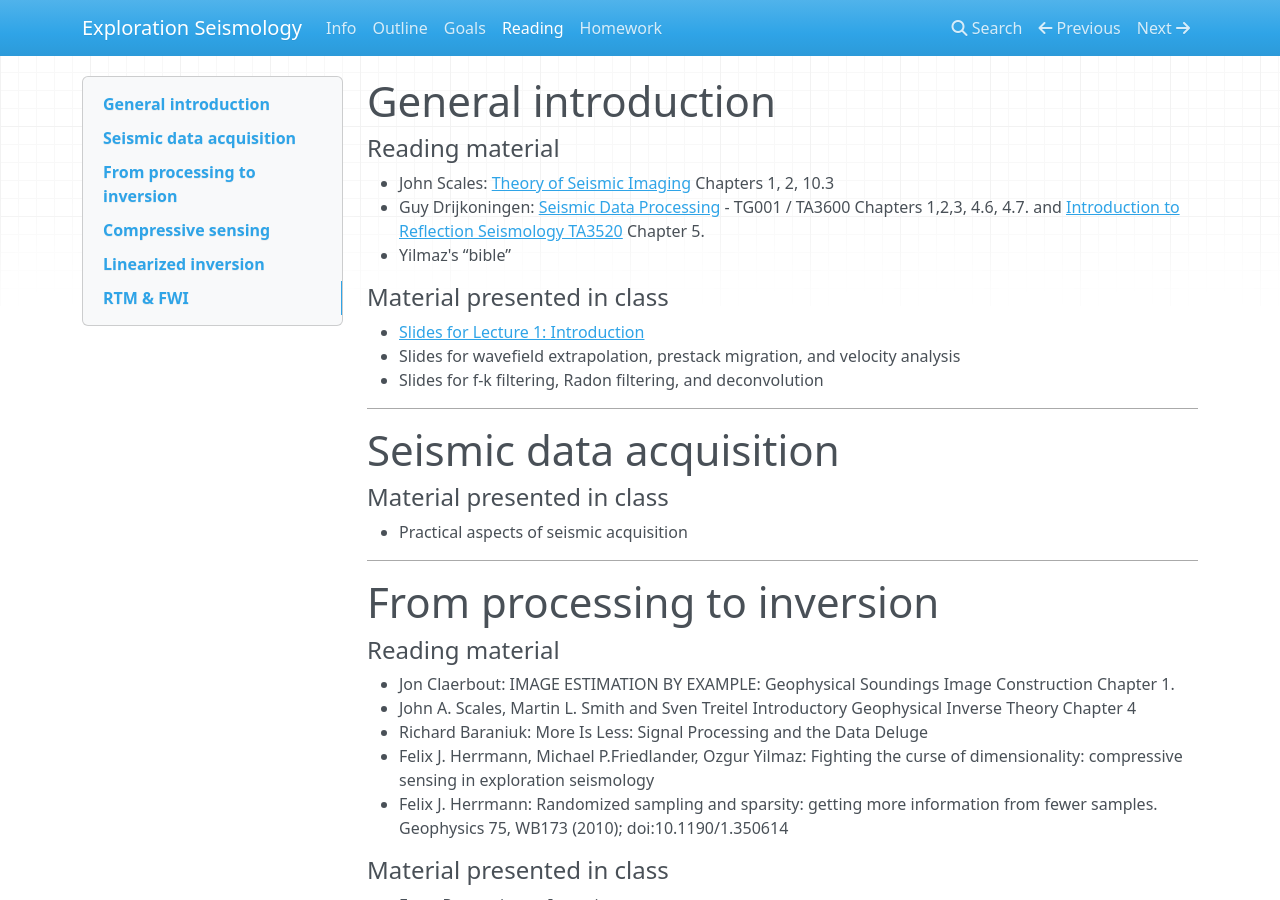
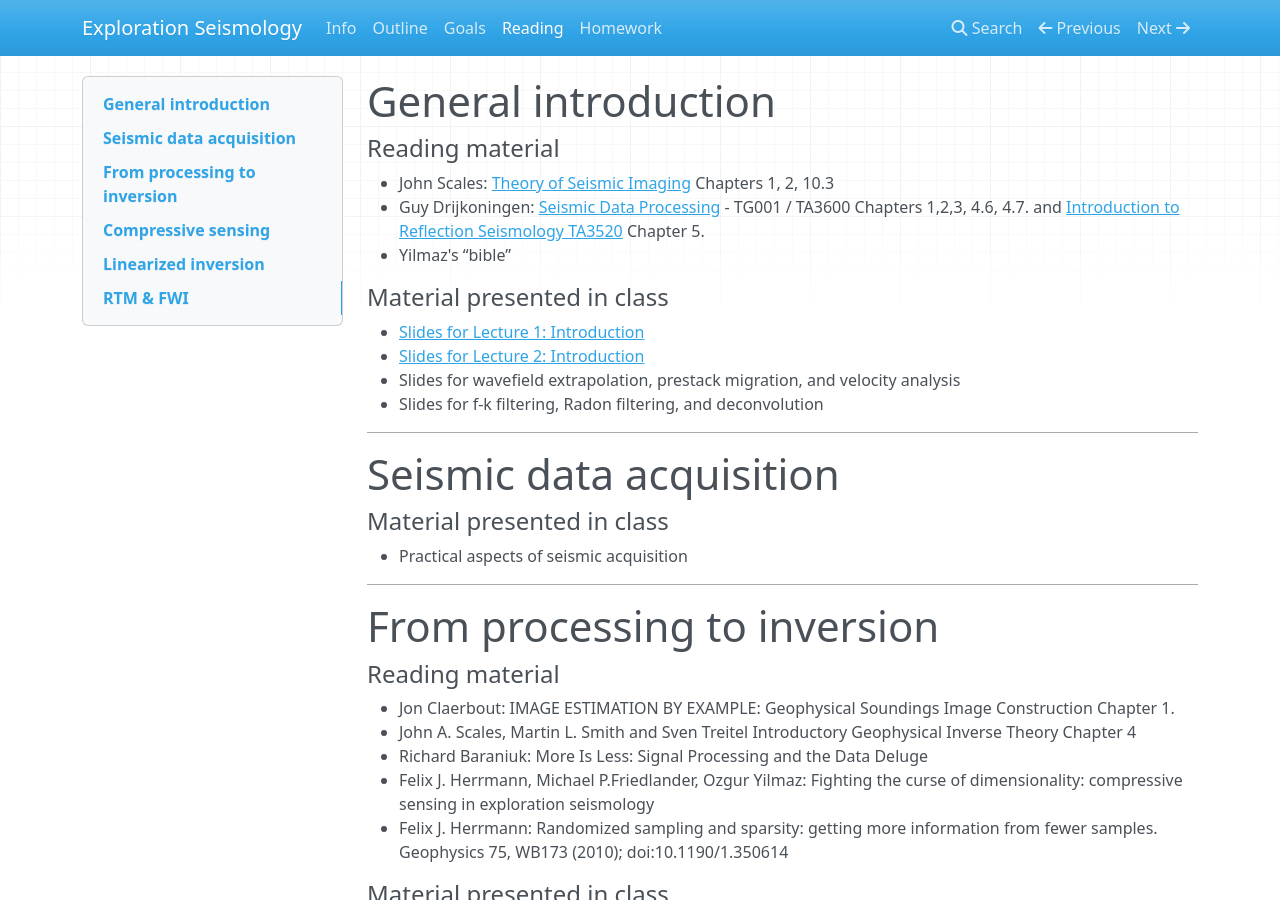
Before and after one commit to flexie/eas-4803-8803-ccs, an MkDocs documentation site: the page built from docs/reading.md, in a window 1280 px wide and 900 px high. Built offline with MkDocs 1.6.1, drawn with Linux system fonts in a browser that asks for light colours; nearby versions of some CDN libraries; old or Windows-style settings are respelled for this version of MkDocs.

Commit message:
added file

```diff
--- a/docs/reading.md
+++ b/docs/reading.md
@@ -9,6 +9,7 @@
 #### Material presented in class
 
 - [Slides for Lecture 1: Introduction](https://www.dropbox.com/s/5e4mn6zhq4jn6fr/1-Exploration_Seismology.pdf?dl=0)
+- [Slides for Lecture 2: Introduction](https://www.dropbox.com/s/7qi7kgm3d4ciakx/2-Exploration_Seismology-basics.pdf?dl=0)
 - Slides for wavefield extrapolation, prestack migration, and velocity analysis
 - Slides for f-k filtering, Radon filtering, and deconvolution
 
```
